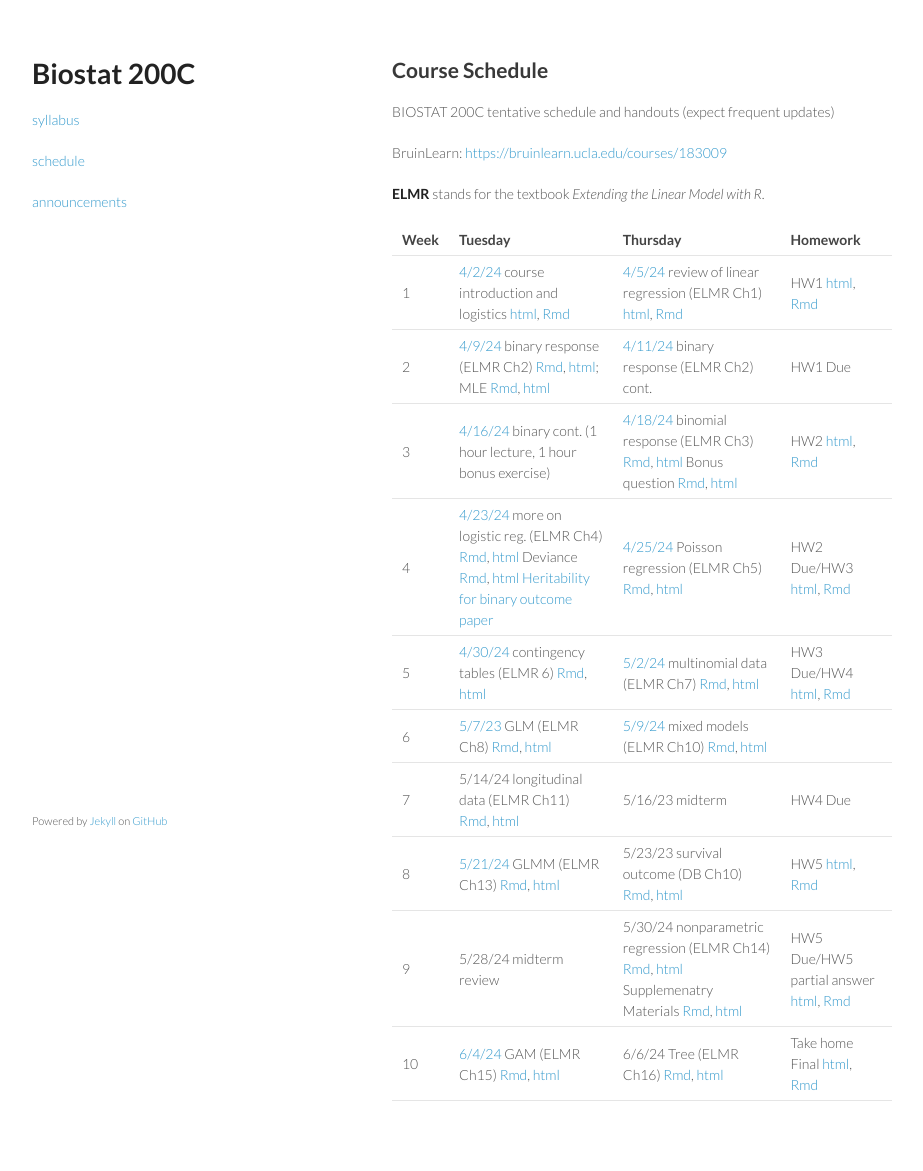
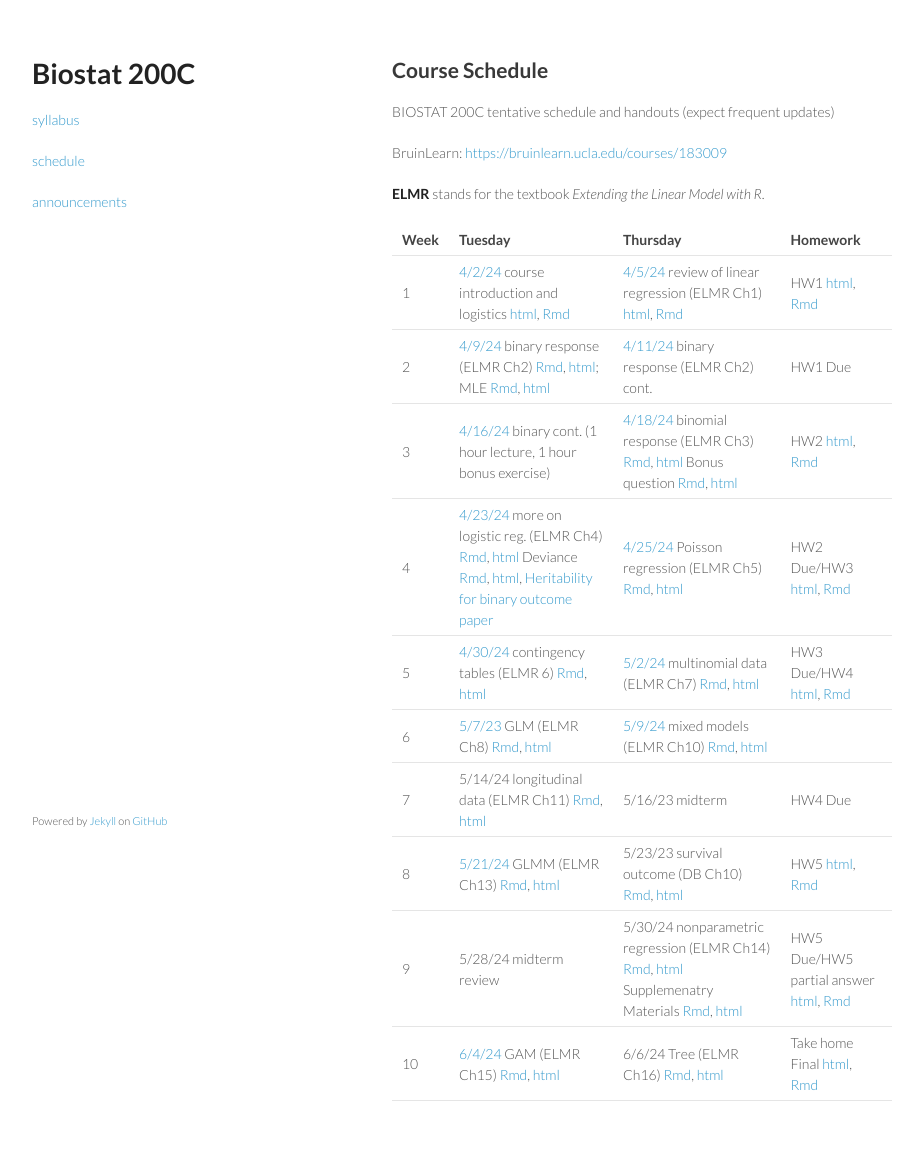
Before and after one commit to ucla-biostat-200c/2024spring, a Jekyll site: the page built from schedule/schedule.md, in a window 1280 px wide. Shown: the whole page, without its empty margins (178-1101 px from the left). Built offline with Jekyll 4.4.1, drawn with Linux system fonts in a browser that asks for light colours.

```diff
--- a/schedule/schedule.md
+++ b/schedule/schedule.md
@@ -18,7 +18,7 @@ BruinLearn: <https://bruinlearn.ucla.edu/courses/183009>
 |1   |[4/2/24](https://ucla-biostat-200c.github.io/2024spring/biostat200cspring2024/2024/04/02/week1-day1.html) course introduction and logistics [html](../slides/01-intro/intro.html), [Rmd](https://raw.githubusercontent.com/ucla-biostat-200c/2024spring/master/slides/01-intro/intro.Rmd)                                                                                                                                                                                          |[4/5/24](https://ucla-biostat-200c.github.io/2024spring/biostat200cspring2024/2024/04/06/week1-day2.html) review of linear regression (ELMR Ch1) [html](../slides/02-lm/lm.html), [Rmd](https://raw.githubusercontent.com/ucla-biostat-200c/2024spring/master/slides/02-lm/lm.Rmd)                                                                    |HW1 [html](../hw/hw1.html), [Rmd](https://raw.githubusercontent.com/ucla-biostat-200c/2024spring/master/hw/hw1.Rmd)                                |
 |2   |[4/9/24](https://ucla-biostat-200c.github.io/2024spring/biostat200cspring2024/2024/04/09/week2-day1.html) binary response (ELMR Ch2) [Rmd](https://raw.githubusercontent.com/ucla-biostat-200c/2024spring/master/slides/03-binary/binary.qmd), [html](../slides/03-binary/binary.html); MLE [Rmd](https://raw.githubusercontent.com/ucla-biostat-200c/2024spring/master/slides/03-binary/MLE.qmd), [html](../slides/03-binary/MLE.html)                                            |[4/11/24](https://ucla-biostat-200c.github.io/2024spring/biostat200cspring2024/2024/04/11/week2-day2.html) binary response (ELMR Ch2) cont.                                                                                                                                                                                                           |HW1 Due                                                                                                                                            |
 |3   |[4/16/24](https://ucla-biostat-200c.github.io/2024spring/biostat200cspring2024/2024/04/16/week3-day1.html) binary cont. (1 hour lecture, 1 hour bonus exercise)                                                                                                                                                                                                                                                                                                                                                                        |[4/18/24](https://ucla-biostat-200c.github.io/2024spring/biostat200cspring2024/2024/04/18/week3-day2.html) binomial response (ELMR Ch3) [Rmd](https://raw.githubusercontent.com/ucla-biostat-200c/2024spring/master/slides/04-binomial/binomial.Rmd), [html](../slides/04-binomial/binomial.html)  Bonus question [Rmd](https://raw.githubusercontent.com/ucla-biostat-200c/2024spring/master/slides/04-binomial/binomial_bonus.Rmd), [html](../slides/04-binomial/binomial_bonus.html)                                                  |HW2 [html](../hw/hw2.html), [Rmd](https://raw.githubusercontent.com/ucla-biostat-200c/2024spring/master/hw/hw2.Rmd)                                |
-|4   |[4/23/24](https://ucla-biostat-200c.github.io/2024spring/biostat200cspring2024/2024/04/23/week4-day1.html)  more on logistic reg. (ELMR Ch4) [Rmd](https://raw.githubusercontent.com/ucla-biostat-200c/2024spring/master/slides/05-otherlogistic/otherlogistic.Rmd), [html](../slides/05-otherlogistic/otherlogistic.html) Deviance [Rmd](https://raw.githubusercontent.com/ucla-biostat-200c/2024spring/master/slides/review/deviance.Rmd), [html](../slides/review/deviance.html) [Heritability for binary outcome paper](../slides/05-otherlogistic/binary-heritability.pdf) |[4/25/24](https://ucla-biostat-200c.github.io/2024spring/biostat200cspring2024/2024/04/25/week4-day2.html)  Poisson regression (ELMR Ch5) [Rmd](https://raw.githubusercontent.com/ucla-biostat-200c/2024spring/master/slides/06-count/count.Rmd), [html](../slides/06-count/count.html)                                                               |HW2 Due/HW3 [html](../hw/hw3.html), [Rmd](https://raw.githubusercontent.com/ucla-biostat-200c/2024spring/master/hw/hw3.Rmd)                        |
+|4   |[4/23/24](https://ucla-biostat-200c.github.io/2024spring/biostat200cspring2024/2024/04/23/week4-day1.html)  more on logistic reg. (ELMR Ch4) [Rmd](https://raw.githubusercontent.com/ucla-biostat-200c/2024spring/master/slides/05-otherlogistic/otherlogistic.Rmd), [html](../slides/05-otherlogistic/otherlogistic.html) Deviance [Rmd](https://raw.githubusercontent.com/ucla-biostat-200c/2024spring/master/slides/review/deviance.Rmd), [html](../slides/review/deviance.html), [Heritability for binary outcome paper](../slides/05-otherlogistic/binary-heritability.pdf) |[4/25/24](https://ucla-biostat-200c.github.io/2024spring/biostat200cspring2024/2024/04/25/week4-day2.html)  Poisson regression (ELMR Ch5) [Rmd](https://raw.githubusercontent.com/ucla-biostat-200c/2024spring/master/slides/06-count/count.Rmd), [html](../slides/06-count/count.html)                                                               |HW2 Due/HW3 [html](../hw/hw3.html), [Rmd](https://raw.githubusercontent.com/ucla-biostat-200c/2024spring/master/hw/hw3.Rmd)                        |
 |5   |[4/30/24](https://ucla-biostat-200c.github.io/2024spring/biostat200cspring2024/2024/04/30/week5-day1.html) contingency tables (ELMR 6) [Rmd](https://raw.githubusercontent.com/ucla-biostat-200c/2024spring/master/slides/07-ctable/ctable.Rmd), [html](../slides/07-ctable/ctable.html)                                                                                                                                                                                           |[5/2/24](https://ucla-biostat-200c.github.io/2024spring/biostat200cspring2024/2024/05/02/week5-day2.html) multinomial data (ELMR Ch7) [Rmd](https://raw.githubusercontent.com/ucla-biostat-200c/2024spring/master/slides/08-multinomial/multinomial.Rmd), [html](../slides/08-multinomial/multinomial.html)                                           |HW3 Due/HW4 [html](../hw/hw4.html), [Rmd](https://raw.githubusercontent.com/ucla-biostat-200c/2024spring/master/hw/hw4.Rmd)                        |
 |6   |[5/7/23](https://ucla-biostat-200c.github.io/2024spring/biostat200cspring2024/2024/05/09/week6-day1.html)  GLM (ELMR Ch8) [Rmd](https://raw.githubusercontent.com/ucla-biostat-200c/2024spring/master/slides/09-glm/glm.Rmd), [html](../slides/09-glm/glm.html)                                                                                                                                                                                                                    |[5/9/24](https://ucla-biostat-200c.github.io/2024spring/biostat200cspring2024/2024/05/09/week6-day2.html) mixed models (ELMR Ch10) [Rmd](https://raw.githubusercontent.com/ucla-biostat-200c/2024spring/master/slides/11-randeff/randeff.Rmd), [html](../slides/11-randeff/randeff.html)                                                              |                                                                                                                                                   |
 |7   |5/14/24  longitudinal data (ELMR Ch11) [Rmd](https://raw.githubusercontent.com/ucla-biostat-200c/2024spring/master/slides/12-long/long.Rmd), [html](../slides/12-long/long.html)                                                                                                                                                                                                                                                                                                   |5/16/23  midterm                                                                                                                                                                                                                                                                                                                                      |HW4 Due                                                                                                                                            |
```
Also changed, not shown: _posts/2024-04-23-week4-day1.md (+5 -1 lines).
